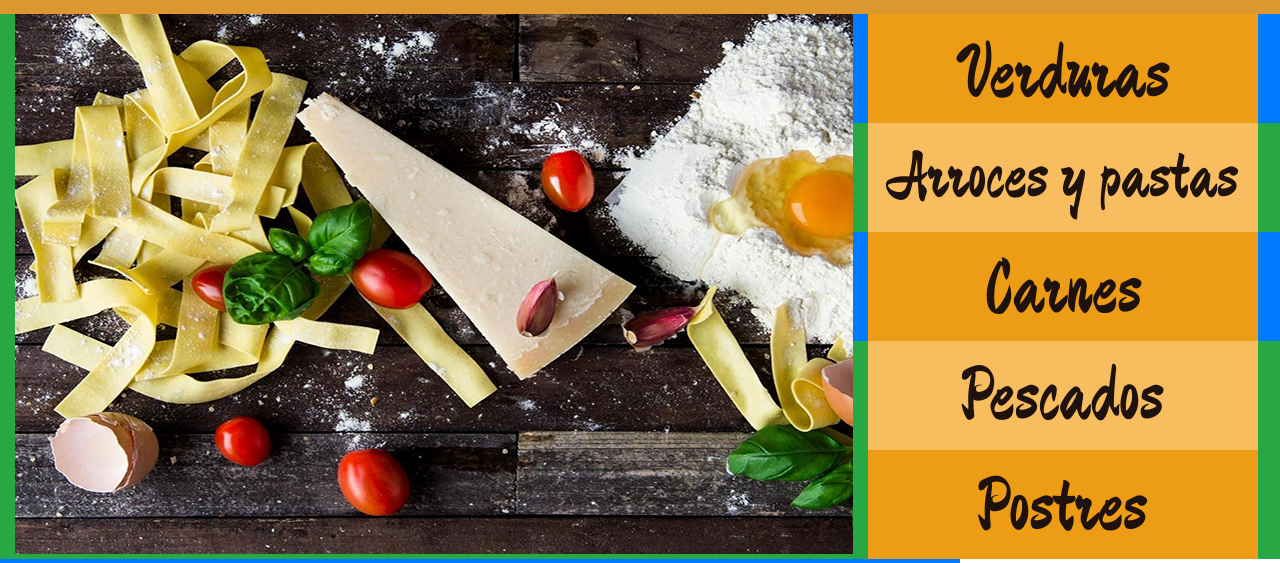
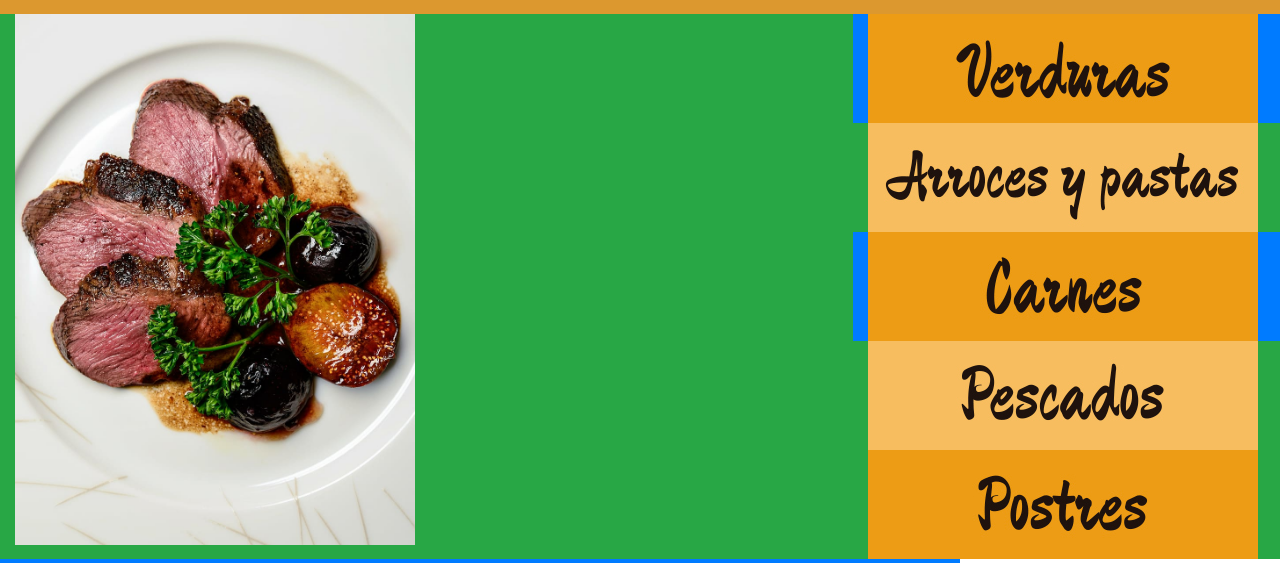
Before and after one commit to lasrecetasdelabuelaLM/recetasdelabuela, a plain HTML site: page index.html in a window 1280 px wide. Shown: the part 202-765 px from the top of the page. Drawn offline with nearby package versions, Linux system fonts and the light colour scheme.

Commit message:
cambiando las fotos del slider

```diff
--- a/css/style.css
+++ b/css/style.css
@@ -20,6 +20,14 @@
         width: 100%;
         background-color: #dc982f;
     }
+
+    /* Imágenes del slider */
+
+    .mySlides {
+
+        width: 400px;
+    }
+
     /* Estilos de diseño de secciones */
     h1 {
         font-family: 'Zhi Mang Xing', cursive;
--- a/index.html
+++ b/index.html
@@ -53,14 +53,15 @@
             <div class="col-8 bg-success">
                 <!-- Imágenes principal del Slider-->
                 <div class="w3-content" style=display:inline;">
-                    <img class="mySlides" src="img/recetas/portada.jpg" style="">
-                    <img class="mySlides" src="img/slide/002.jpg" style="display:none">
-                    <img class="mySlides" src="img/slide/003.jpg" style="display:none">
+                    <img class="mySlides" src="img/recetas/portada.jpg" style="display:none">
+                    <img class="mySlides" src="img/recetas/Arroz_Empedrado-Murcia.jpg" style="position:absolute">
+                    <img class="mySlides" src="img/recetas/duck-breast-main-dish-fig-parsley.jpg" style="position:absolute">
                     <img class="mySlides" src="img/slide/004.jpg" style="display:none">
                     <img class="mySlides" src="img/slide/001.jpg" style="display:none">
                   </div>
             </div>
             <div class="col-4 bg-primary">
+
                 <!-- Botones del Slider -->
                 <div class="w3-row-padding w3-section style=" style="max-width:20%""></div>
                 <div class="row">
```
Also changed, not shown: img/recetas/Arroz_Empedrado-Murcia.jpg (added), img/recetas/duck-breast-main-dish-fig-parsley.jpg (added).
